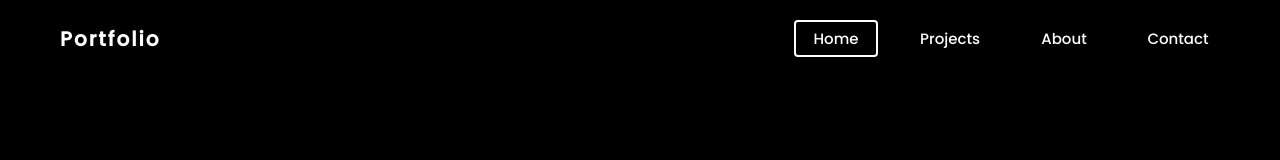
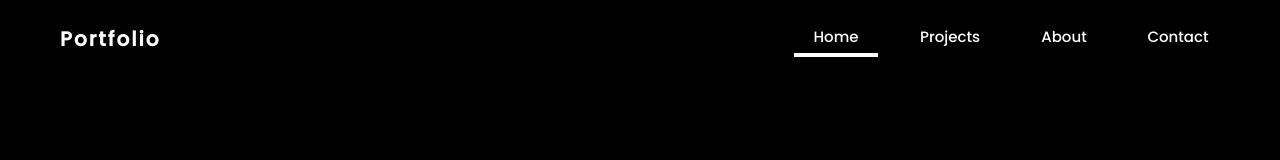
Before and after one commit to GuruDarshan57/Basic_JS_Projects, a plain HTML site: page index.html in a window 1280 px wide. In both pictures the pointer is over the button "Home". Shown: the top 160 px of the page. Drawn offline with Linux system fonts and the light colour scheme.

Commit message:
Update style.css

```diff
--- a/style.css
+++ b/style.css
@@ -38,13 +38,13 @@ nav{
 .nav_links button{
     min-width:84px;
     padding: 5px 10px;
+    border:none;
     background-color: black;
-    border: none;
+    border-bottom: solid 4px black;
 }
 .nav_links button:hover{
     cursor: pointer;
-    border: solid 2px white;
-    border-radius: 4px;
+    border-bottom: solid 4px white;
 }
 #one,#two{
     min-height:95vh;
```
